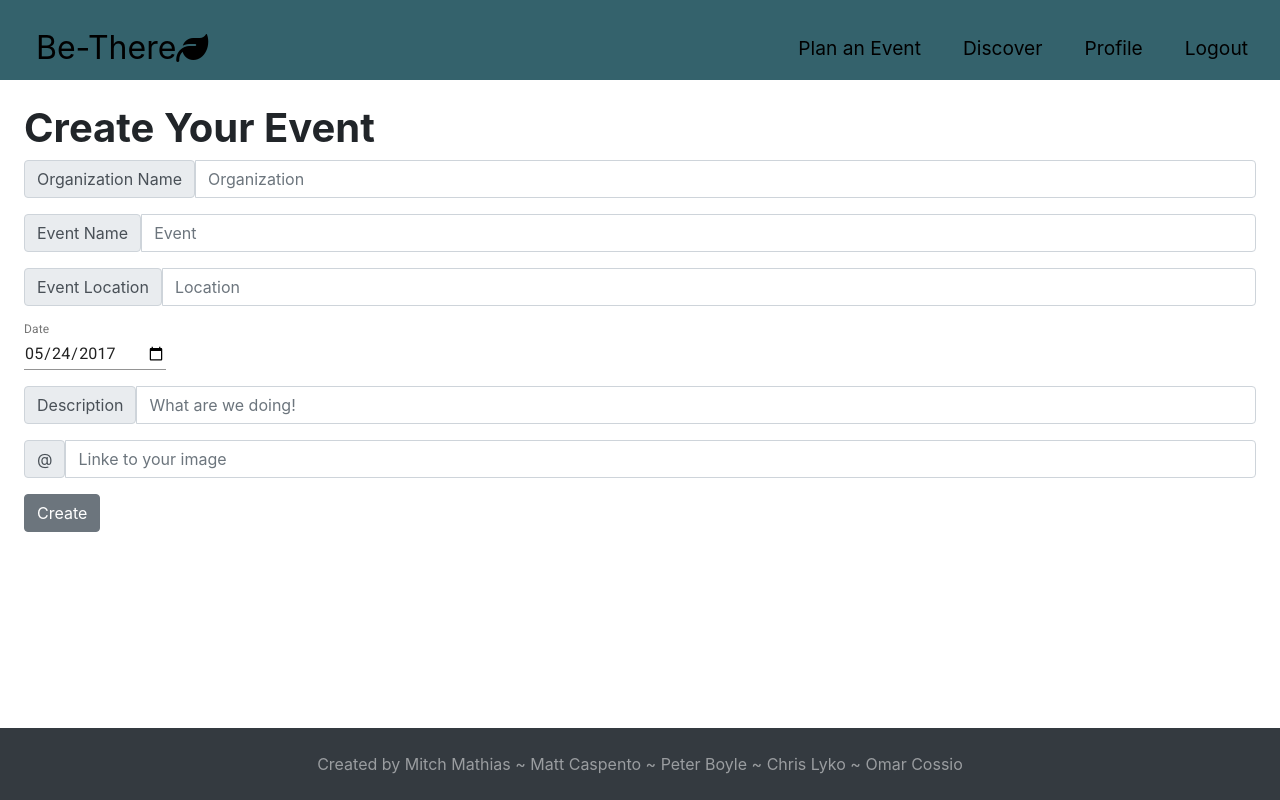
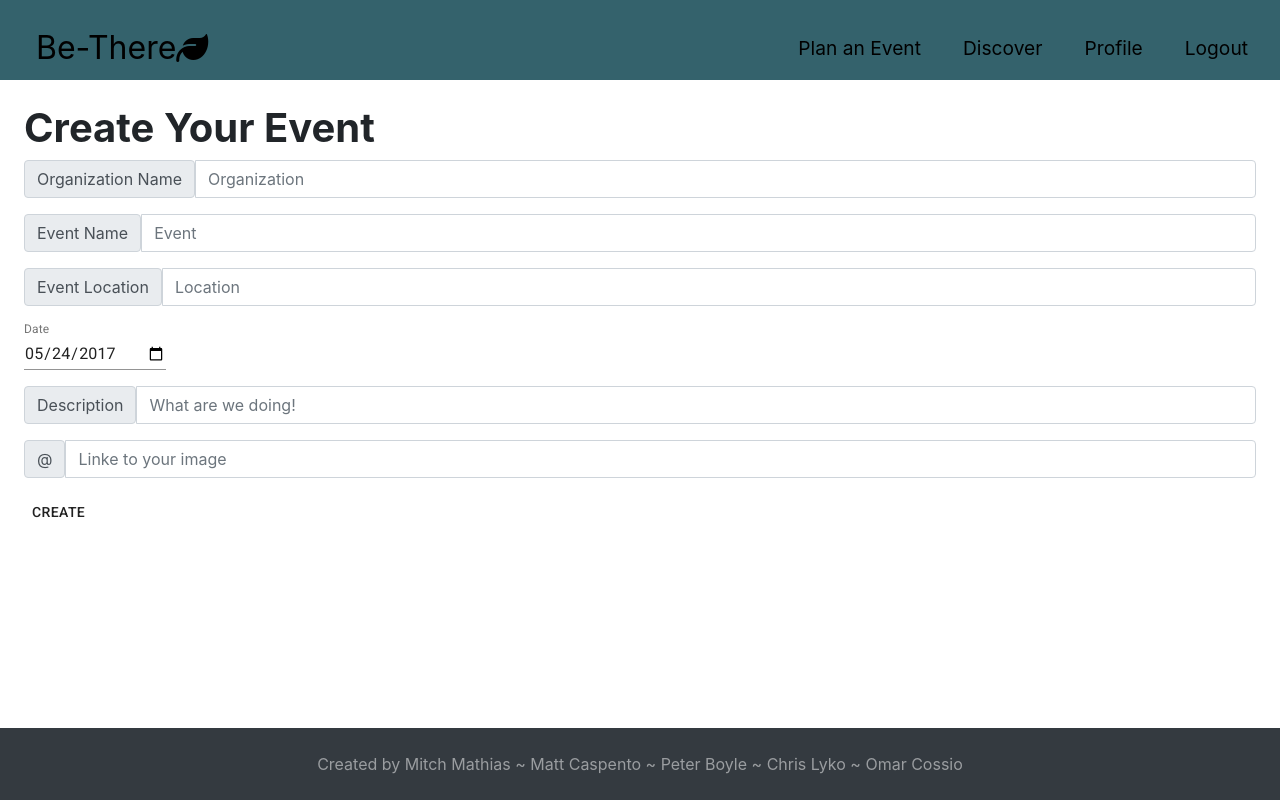
Before and after one commit to mitchmathias/Be-There, a React (Create React App) app in the folder client/: page /planEvents in a window 1280 px wide. Built offline with nearby package versions, Linux system fonts and the light colour scheme; no server answers.

Commit message:
button route for crrate events

```diff
--- a/client/src/components/CreateEvent/index.js
+++ b/client/src/components/CreateEvent/index.js
@@ -6,7 +6,8 @@ import { makeStyles } from '@material-ui/core/styles';
 import TextField from '@material-ui/core/TextField';
 import Wrapper from '../Wrapper'
 import HomeNav from '../Navs/HomeNav'
-import { Link } from 'react-router-dom'
+import {BrowserRouter as Router, Link } from 'react-router-dom'
+import { Button } from "@material-ui/core";
 
 
 const CreateEvent = () => {
@@ -33,9 +34,7 @@ const CreateEvent = () => {
 
 
 
-  function handleSubmit(event) {
-    event.preventDefault();
-
+  function handleSubmit() {
     axios
       .post("/api/events", {
         organization: organization,
@@ -49,23 +48,21 @@ const CreateEvent = () => {
         console.log(response);
         if (!response.data.errmsg) {
           console.log("successful submit");
-        this.setState({
-          redirectTo: "/home"
-        })}
+        }
       })
       .catch((error) => {
         console.log("submit error: ");
         console.log(error);
       });
+  }
 
-
-  }
 
 
   return (
     <Wrapper>
       <HomeNav />
       <Container>
+
         <Box component="span" m={1} >
           <form className={useStyles.container} noValidate onSubmit={handleSubmit}>
             <h1>Create Your Event</h1>
@@ -152,9 +149,9 @@ const CreateEvent = () => {
                 onChange={e => setImgUrl(e.target.value)}
               />
             </div>
-            <button type="button" className="btn btn-secondary" onClick={handleSubmit}>
+            <Link to="/home" component={Button} className="btn btn-secondary" onClick={handleSubmit}>
                 Create
-        </button>
+            </Link>
           </form>
         </Box>
       </Container>
--- a/package.json
+++ b/package.json
@@ -25,6 +25,7 @@
         "express": "^4.16.3",
         "express-session": "^1.17.1",
         "if-env": "^1.0.4",
+        "material-ui": "^0.20.2",
         "mongoose": "^5.3.16",
         "mongoose-uuid2": "^2.3.0",
         "passport": "^0.4.1",
```
Also changed, not shown: 1 other file (tests, documents, lock files or other folders). Lines whose indentation alone changed are shown as unchanged.
